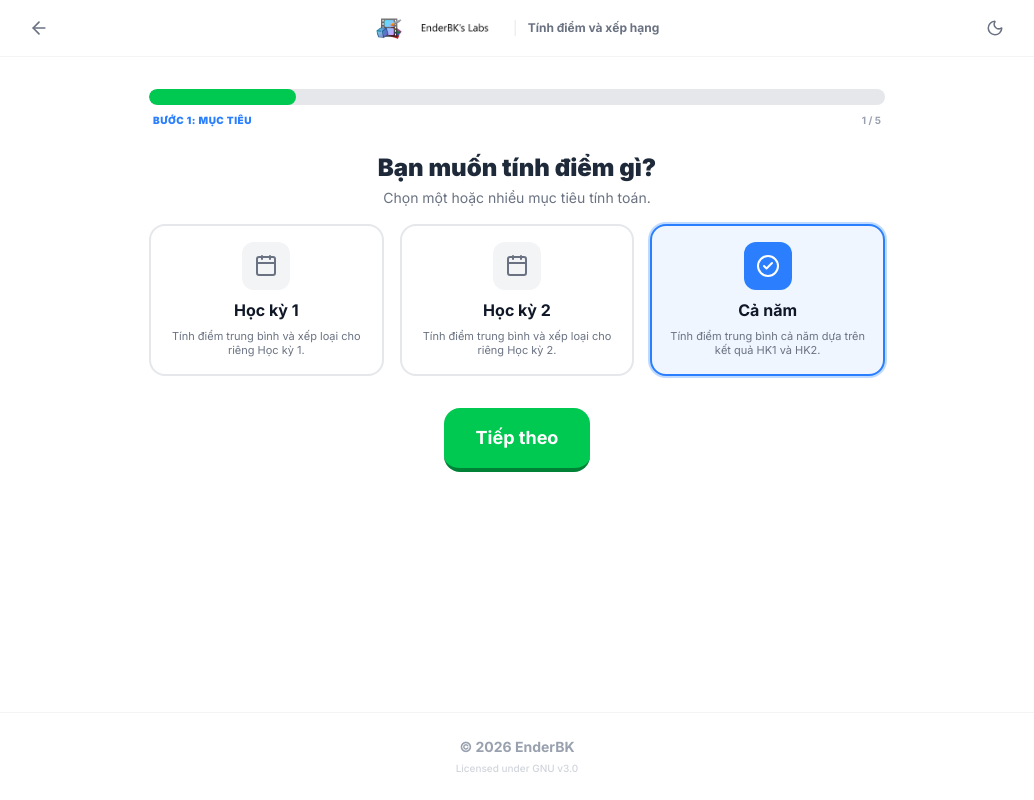
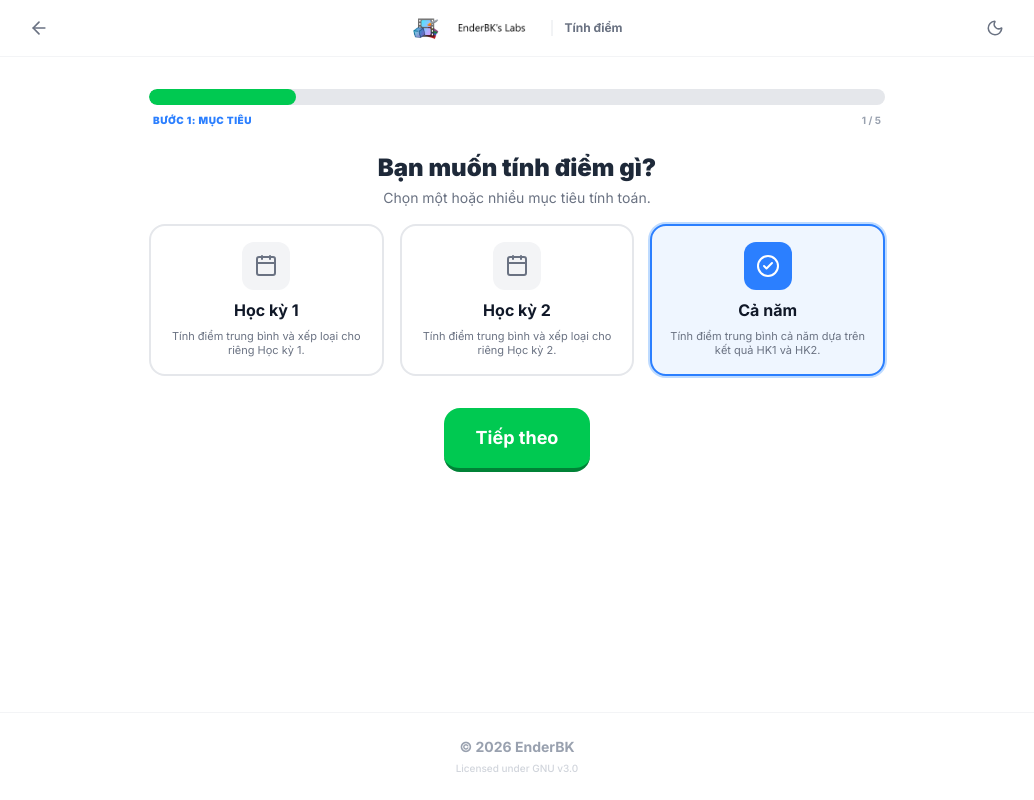
Before and after one commit to enderbk0/tinhdiem, a Next.js app: page /tinhdiem/ in a window 1280 px wide. Shown: the whole page, without its empty margins (123-1157 px from the left). Built offline with nearby package versions, Linux system fonts and the light colour scheme.

Commit message:
Fix: Logo paths and Theme mounting issue

```diff
--- a/src/components/Navbar.tsx
+++ b/src/components/Navbar.tsx
@@ -1,4 +1,6 @@
-import React from 'react';
+'use client';
+
+import React, { useEffect, useState } from 'react';
 import { useTheme } from 'next-themes';
 import { Sun, Moon, ArrowLeft } from 'lucide-react';
 import { Button } from './ui/Button';
@@ -6,6 +8,22 @@ import Image from 'next/image';
 
 export const Navbar: React.FC = () => {
   const { theme, setTheme } = useTheme();
+  const [mounted, setMounted] = useState(false);
+
+  // Avoid hydration mismatch for theme-dependent icons
+  useEffect(() => {
+    setMounted(true);
+  }, []);
+
+  if (!mounted) {
+    return (
+      <nav className="sticky top-0 z-50 w-full bg-white/80 dark:bg-gray-950/80 backdrop-blur-md border-b border-gray-100 dark:border-gray-800">
+        <div className="max-w-5xl mx-auto px-4 h-14 flex items-center justify-between" />
+      </nav>
+    );
+  }
+
+  const isDark = theme === 'dark' || (theme === 'system' && window.matchMedia('(prefers-color-scheme: dark)').matches);
 
   return (
     <nav className="sticky top-0 z-50 w-full bg-white/80 dark:bg-gray-950/80 backdrop-blur-md border-b border-gray-100 dark:border-gray-800">
@@ -28,29 +46,28 @@ export const Navbar: React.FC = () => {
             {/* Logo Icon */}
             <div className="relative w-7 h-7 flex items-center justify-center">
               <Image
-                src="/tinhdiem/enderbk'slabs.png"
+                src="/enderbk'slabs.png"
                 alt="Logo Icon"
                 width={28}
                 height={28}
                 className="object-contain"
-                onError={(e) => (e.currentTarget.style.display = 'none')}
+                priority
               />
             </div>
-            {/* Logo Text - This IS elabstext.png */}
+            {/* Logo Text - elabstext.png */}
             <div className="relative h-6 w-24">
               <Image
-                src="/tinhdiem/elabstext.png"
+                src="/elabstext.png"
                 alt="EnderBK's Labs"
                 fill
                 className="object-contain dark:invert"
                 priority
-                onError={(e) => (e.currentTarget.style.display = 'none')}
               />
             </div>
           </div>
           <div className="h-4 w-[1px] bg-gray-200 dark:bg-gray-700 mx-1" />
-          <h1 className="text-xs font-bold text-gray-500 dark:text-gray-400 whitespace-nowrap">
-            Tính điểm và xếp hạng
+          <h1 className="text-xs font-bold text-gray-500 dark:text-gray-400 whitespace-nowrap hidden sm:block">
+            Tính điểm
           </h1>
         </div>
 
@@ -59,10 +76,10 @@ export const Navbar: React.FC = () => {
           <Button
             variant="ghost"
             size="sm"
-            onClick={() => setTheme(theme === 'dark' ? 'light' : 'dark')}
+            onClick={() => setTheme(isDark ? 'light' : 'dark')}
             className="rounded-full w-9 h-9 p-0"
           >
-            {theme === 'dark' ? <Sun size={18} /> : <Moon size={18} />}
+            {isDark ? <Sun size={18} /> : <Moon size={18} />}
           </Button>
         </div>
       </div>
```
Also changed, not shown: public/elabstext.png (renamed from public/tinhdiem/elabstext.png), public/enderbk'slabs.png (renamed from public/tinhdiem/enderbk'slabs.png).
